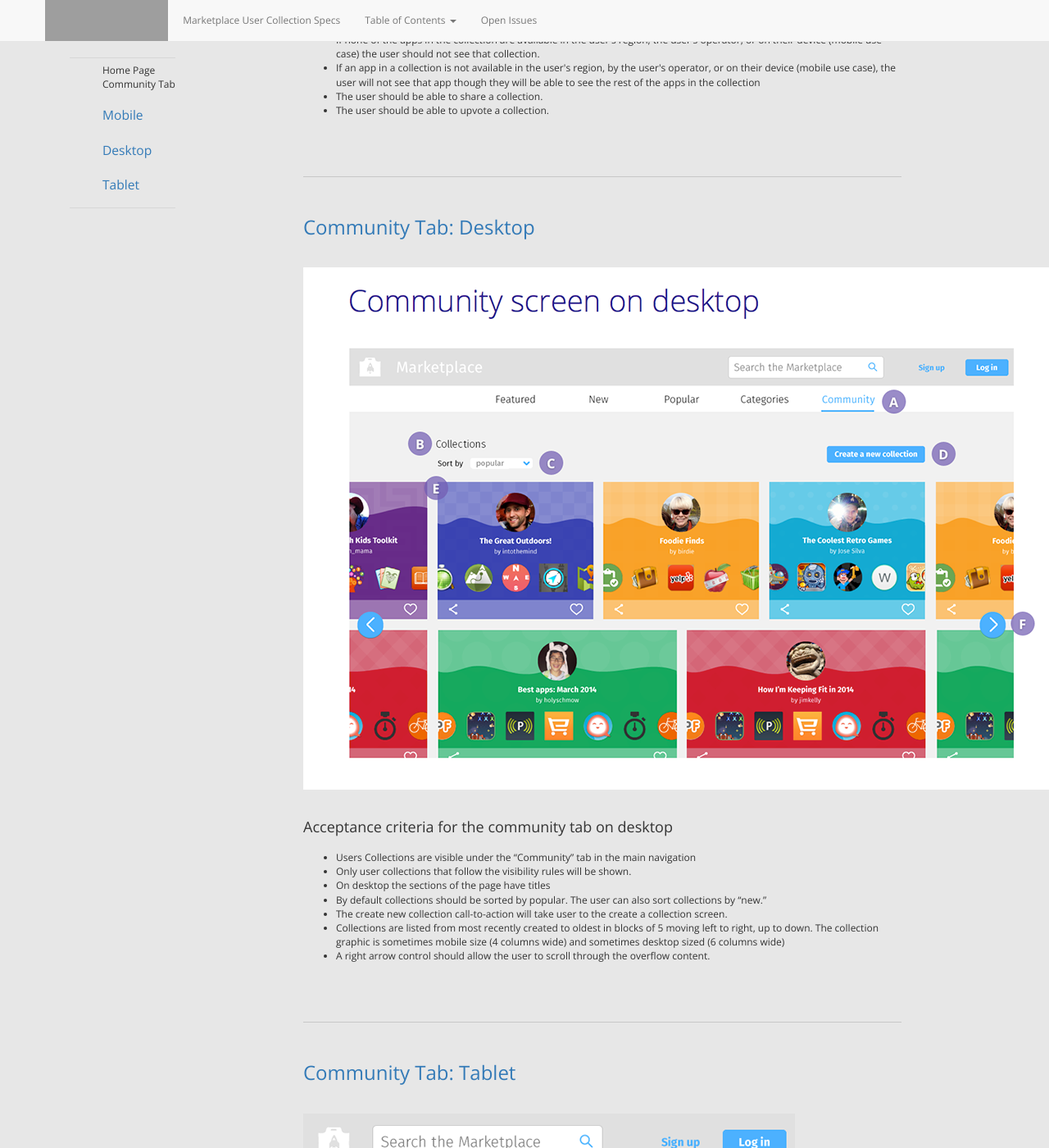
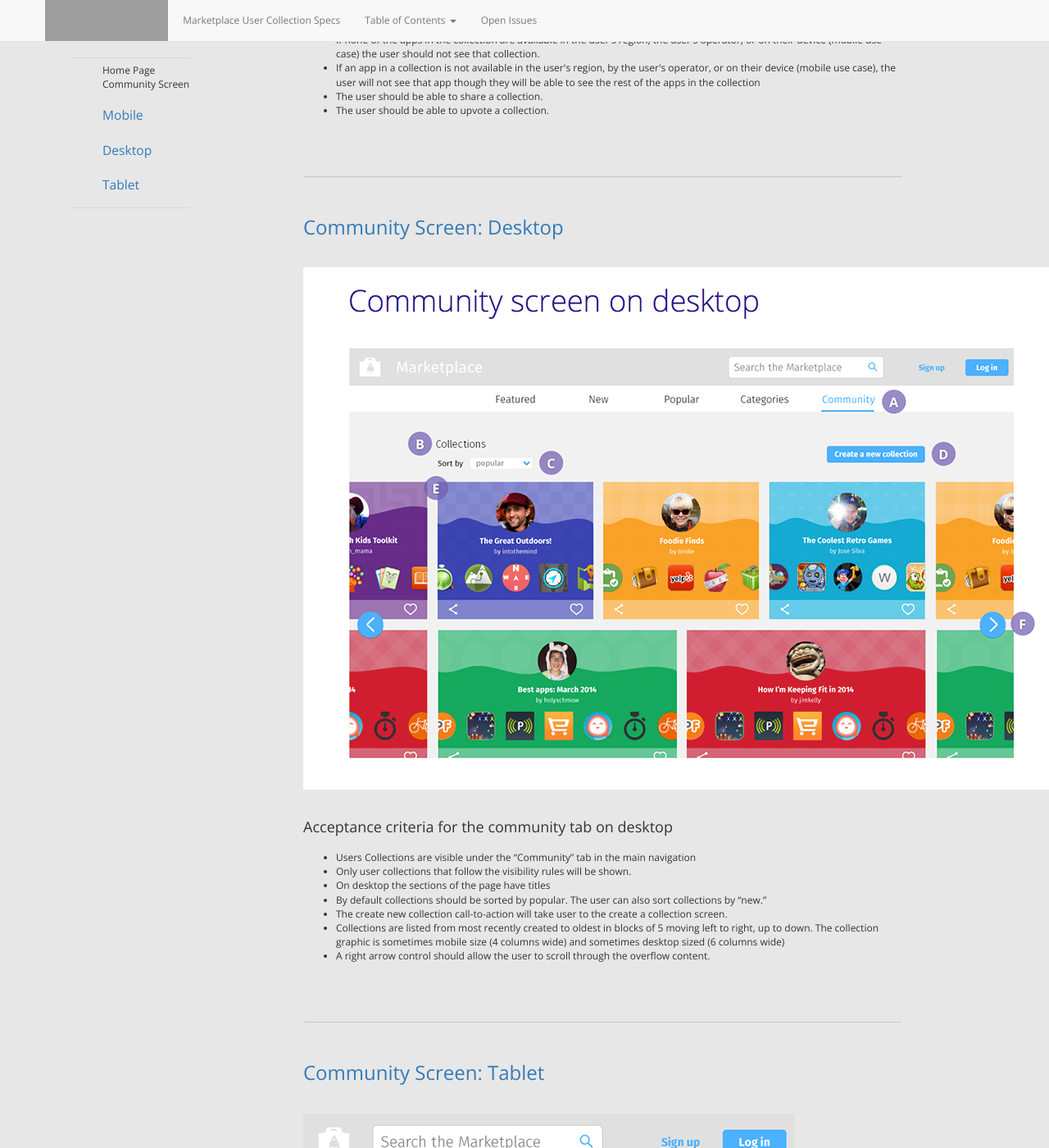
Before and after one commit to mhanratty/marketplaceux-usercollections, a Jekyll site: the page built from projectSpecsHomePage.html, in a window 1280 px wide and 1400 px high, scrolled down 1172 px. Shown: the whole window at 82% size. Built offline with Jekyll 4.4.1, drawn with Linux system fonts in a browser that asks for light colours; nearby versions of some CDN libraries; some of the changed text lies outside the part shown; grey boxes are pictures that could not be loaded.

Commit message:
Rename “tab” to “screen”

```diff
--- a/projectSpecsHomePage.html
+++ b/projectSpecsHomePage.html
@@ -8,19 +8,19 @@ multipage: true
 
 		<ul class="secondaryMenu" data-spy="affix" data-offset-top="70" data-offset-bottom="200">
 			<li>Home Page</li>
-			<li>Community Tab</li>
-			<li>&emsp;<a href="#communitytabmobile">Mobile</a></li>
-			<li>&emsp;<a href="#communitytabdesktop">Desktop</a></li>
-			<li>&emsp;<a href="#communitytabtablet">Tablet</a></li>
+			<li>Community Screen</li>
+			<li>&emsp;<a href="#communityscreenmobile">Mobile</a></li>
+			<li>&emsp;<a href="#communityscreendesktop">Desktop</a></li>
+			<li>&emsp;<a href="#communityscreentablet">Tablet</a></li>
 		</ul>
 	</div>
 	<div class="col-sm-9 col-md-9 col-lg-8">
 
 		<h2>Home Page</h2>
 
-		<h3>Community Tab: Mobile</h3>
+		<h3><a name="communityscreenmobile">Community Tab: Mobile</a></h3>
 
-	  <a name="communitytabmobile"><img src="http://mhanratty.github.io/marketplaceux-usercollections/img/usercollections_communityscreen.png" alt="he can see so much more"/></a>
+	  <img src="http://mhanratty.github.io/marketplaceux-usercollections/img/usercollections_communityscreen.png" alt="Community screen: mobile"/>
 
     <h4>Acceptance criteria for the community tab on mobile</h4>
 
@@ -35,9 +35,9 @@ multipage: true
       <li>The user should be able to upvote a collection.</li>
     </ul>
 
-		<h3><a name="communitytabdesktop">Community Tab: Desktop</a></h3>
+		<h3><a name="communityscreendesktop">Community Screen: Desktop</a></h3>
 
-  	<img src="http://mhanratty.github.io/marketplaceux-usercollections/img/usercollections_communityscreendesktop.png" alt="Community tab: desktop" title="" />
+  	<img src="http://mhanratty.github.io/marketplaceux-usercollections/img/usercollections_communityscreendesktop.png" alt="Community screen: desktop" title="" />
 
     <h4>Acceptance criteria for the community tab on desktop</h4>
 
@@ -51,13 +51,13 @@ multipage: true
       <li>A right arrow control should allow the user to scroll through the overflow content.</li>
     </ul>
 
-    <h3><a name="communitytabtablet">Community Tab: Tablet</a></h3>
+    <h3><a name="communitytabtablet">Community Screen: Tablet</a></h3>
 
-    <img src="http://mhanratty.github.io/marketplaceux-usercollections/img/usercollections_communityscreentablet.png" alt="Community tab: tablet" title="" />
+    <img src="http://mhanratty.github.io/marketplaceux-usercollections/img/usercollections_communityscreentablet.png" alt="Community screen: tablet" title="" />
 
     <h4>Acceptance criteria for community tab on tablet</h4>
 
-    <p class="longText"><a href="projectSpecsDesktop.html#communitytabscreendesktop">Same as for desktop</a>, except:</p>
+    <p class="longText">Same as <a href="#communityscreendesktop">desktop</a>, except:</p>
 
     <ul class="longText">
       <li>Only 4 collections are shown at a time.</li>
```
